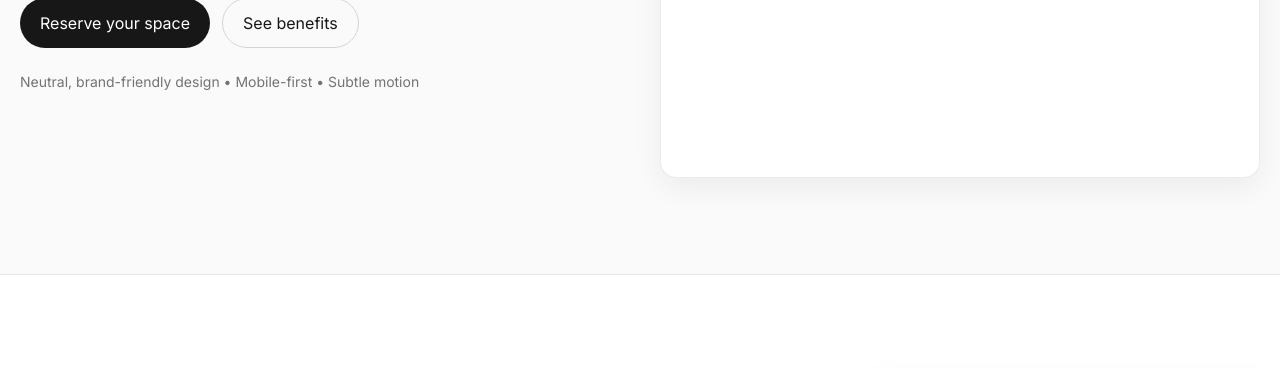
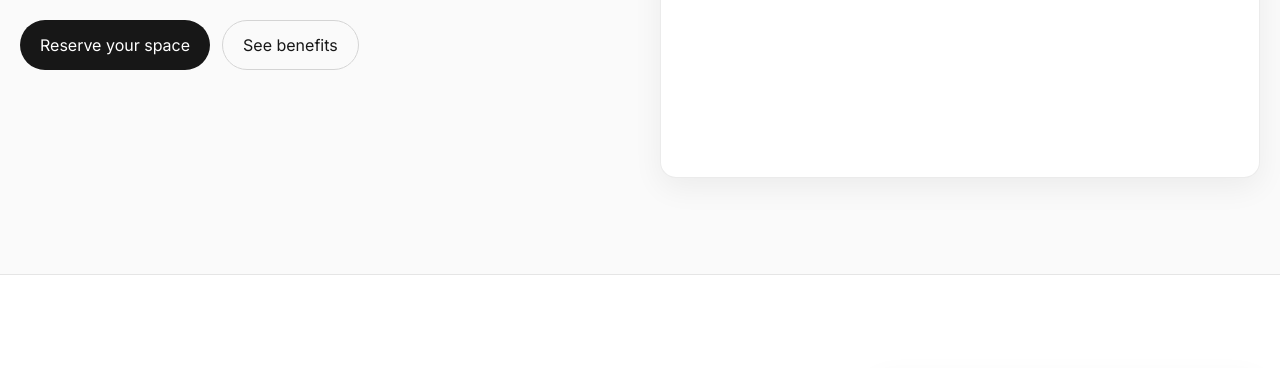
Before and after one commit to IglesiaPaul/HEMPIN, a plain HTML site: page index.html in a window 1280 px wide. Shown: the part 429-797 px from the top of the page. Drawn offline with nearby package versions, Linux system fonts and the light colour scheme.

Commit message:
Remove design requirement note from hero section copy

```diff
--- a/index.html
+++ b/index.html
@@ -84,7 +84,6 @@
           </a>
           <a href="#benefits" class="inline-flex items-center gap-2 px-5 py-3 rounded-full border border-base-300 hover:bg-base-100">See benefits</a>
         </div>
-        <p class="mt-6 text-sm text-base-500">Neutral, brand-friendly design • Mobile-first • Subtle motion</p>
       </div>
       <div class="relative" data-aos="fade-left" data-aos-duration="700">
         <div class="aspect-[4/3] w-full rounded-2xl card bg-white flex items-center justify-center">
```
